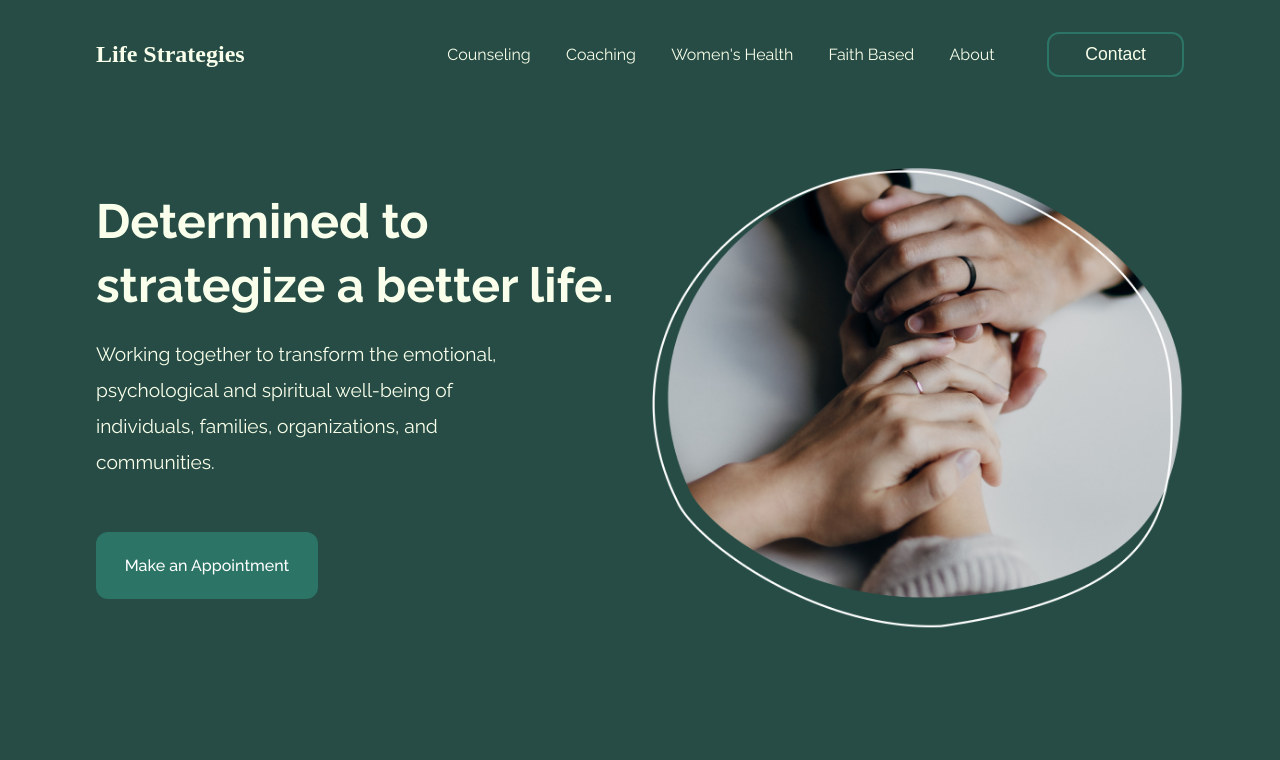
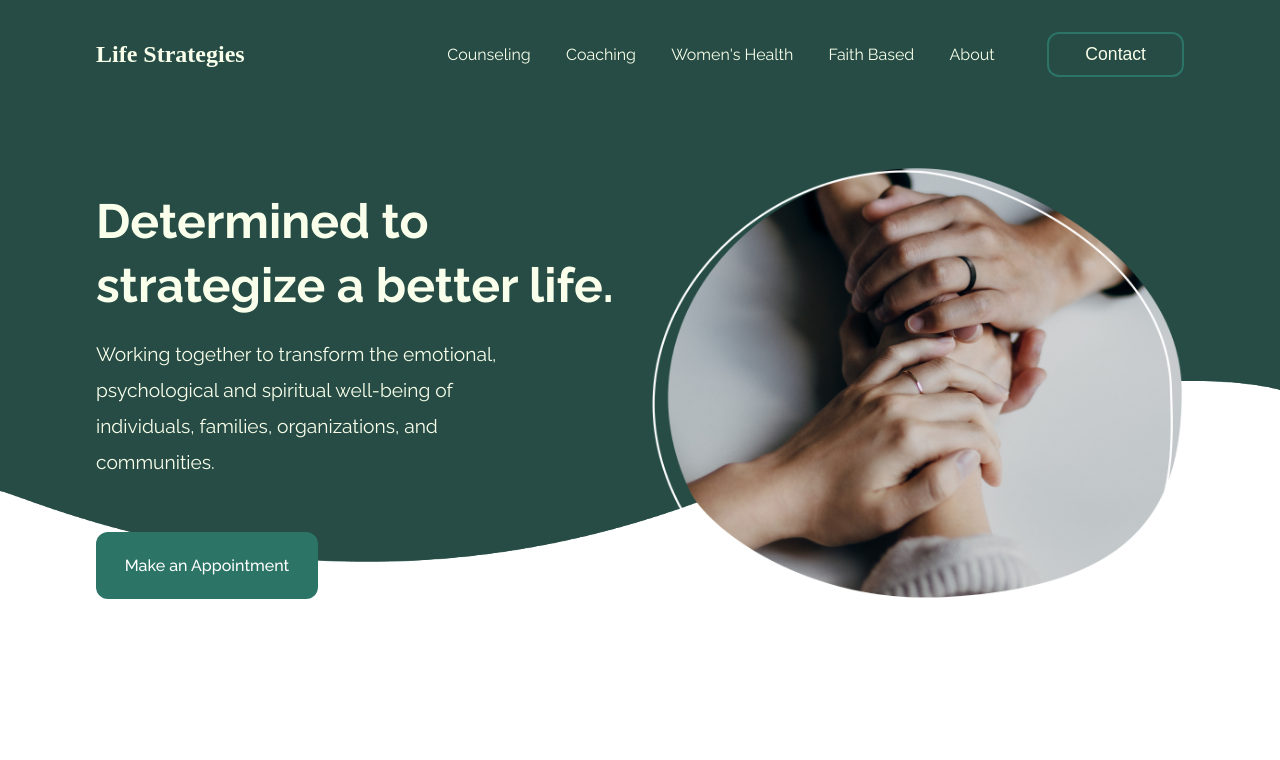
Before and after one commit to IArodriguez99/Life-Strategies, a React (Create React App) app: page / in a window 1280 px wide. Shown: the top 760 px of the page. Built offline with nearby package versions, Linux system fonts and the light colour scheme.

Commit message:
Background image resizing

```diff
--- a/src/App.css
+++ b/src/App.css
@@ -2,7 +2,7 @@ html, body{
     margin: 0;
     background-image: url(Hero.png);
     background-repeat: no-repeat;
-    background-size: 100% 50%;
+    background-size: 100% 25%;
     background-position: 0rem 0vh;
 }
 
```
